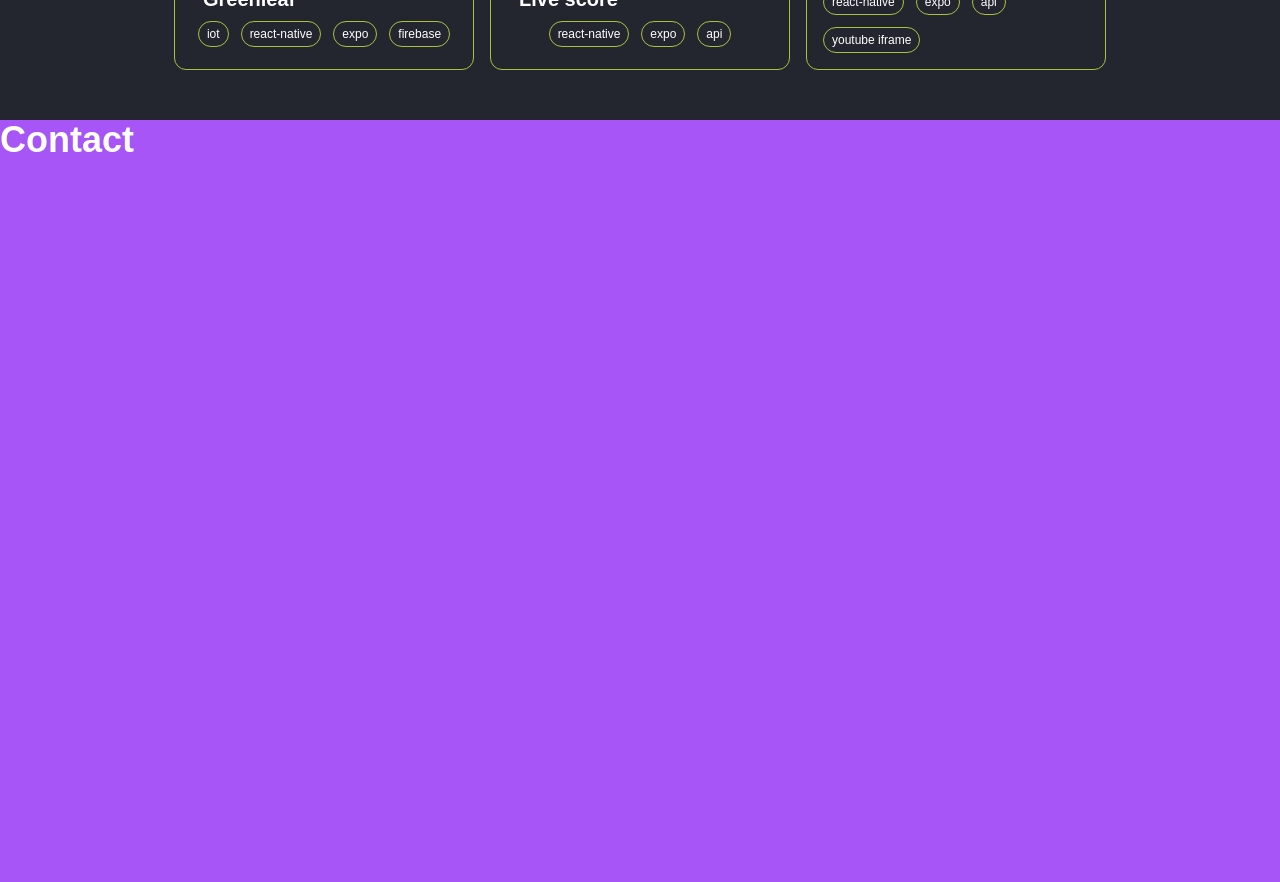
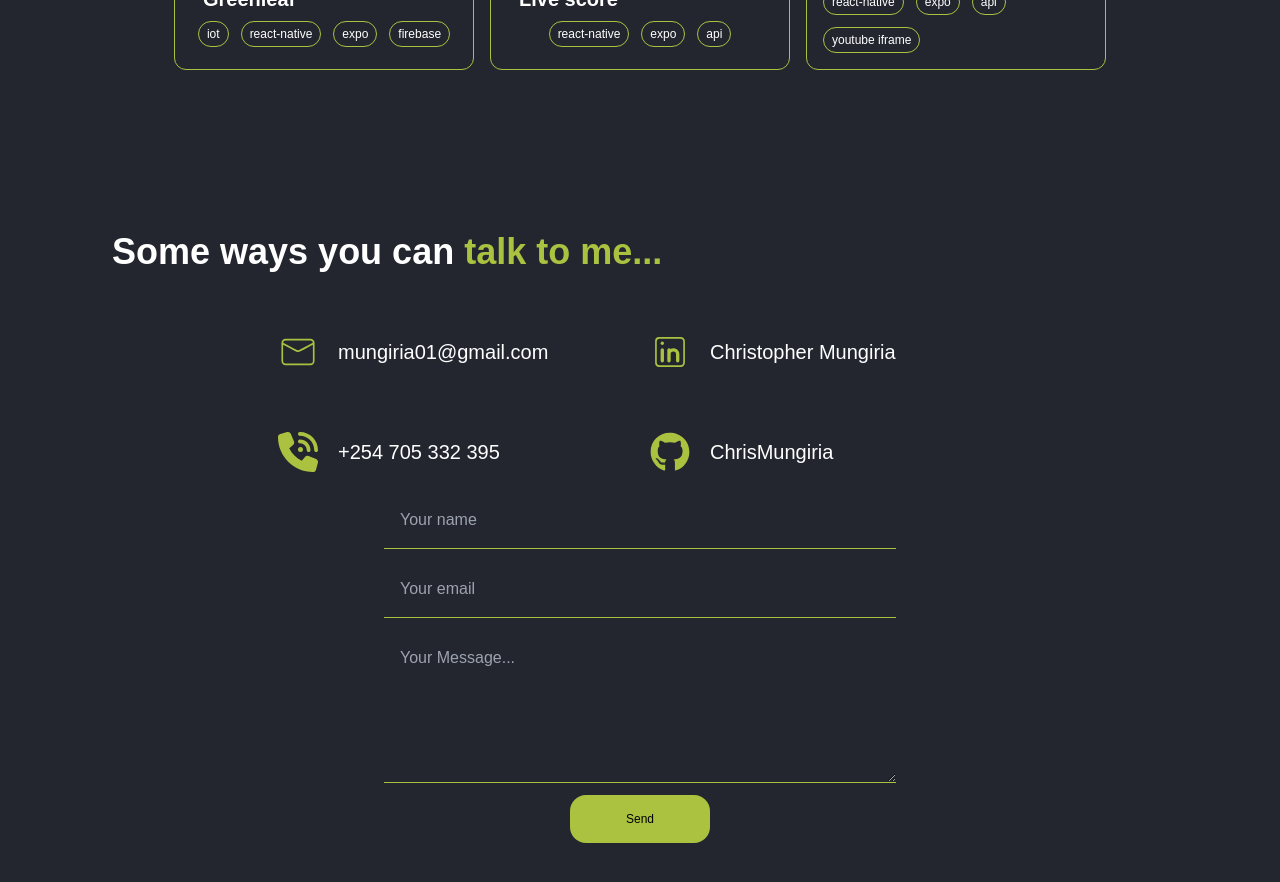
Before and after one commit to ChrisMungiria/react-portfolio, a React (Create React App) app: page / in a window 1280 px wide. Shown: the part 3080-3962 px from the top of the page. Built offline with nearby package versions, Linux system fonts and the light colour scheme.

Commit message:
feat: Added the contact page

```diff
--- a/src/pages/Contact.jsx
+++ b/src/pages/Contact.jsx
@@ -1,9 +1,61 @@
-import React from "react";
+import { CiMail, CiLinkedin } from "react-icons/ci";
+import { FaPhoneVolume } from "react-icons/fa6";
+import { FaGithub } from "react-icons/fa";
+import { HashLink as Link } from "react-router-hash-link";
 
 const Contact = () => {
   return (
-    <section className="w-screen h-screen bg-purple-500">
-      <h1 className="text-4xl font-bold text-white">Contact</h1>
+    <section className="w-screen h-screen p-28 bg-background">
+      <h1 className="text-4xl font-bold text-white">
+        Some ways you can <span className="text-Highlight">talk to me...</span>
+      </h1>
+      <div className="flex items-center justify-center gap-5 flex-wrap mt-10">
+        <Link
+          to="mailto:mungiria01@gmail.com"
+          className="w-1/3 h-20 flex items-center"
+        >
+          <CiMail size={40} className="text-Highlight" />
+          <p className="text-white text-xl ml-5">mungiria01@gmail.com</p>
+        </Link>
+        <Link
+          to="https://www.linkedin.com/in/christopher-mungiria/"
+          className="w-1/3 h-20 flex items-center"
+        >
+          <CiLinkedin size={40} className="text-Highlight" />
+          <p className="text-white text-xl ml-5">Christopher Mungiria</p>
+        </Link>
+        <Link to="tel:+254705332395" className="w-1/3 h-20 flex items-center">
+          <FaPhoneVolume size={40} className="text-Highlight" />
+          <p className="text-white text-xl ml-5">+254 705 332 395</p>
+        </Link>
+        <Link to="tel:+254705332395" className="w-1/3 h-20 flex items-center">
+          <FaGithub size={40} className="text-Highlight" />
+          <p className="text-white text-xl ml-5">ChrisMungiria</p>
+        </Link>
+      </div>
+      <div className="max-w-lg w-10/12 flex flex-col gap-3 mx-auto">
+        <input
+          type="text"
+          placeholder="Your name"
+          className="p-4 bg-transparent border-b border-Highlight focus:outline-none text-white"
+        />
+        <input
+          type="email"
+          placeholder="Your email"
+          className="p-4 bg-transparent border-b border-Highlight focus:outline-none text-white"
+        />
+        <textarea
+          placeholder="Your Message..."
+          className="p-4 h-fit bg-transparent border-b border-Highlight focus:outline-none text-white"
+          cols="30"
+          rows="5"
+        ></textarea>
+        <input
+          type="submit"
+          value="Send"
+          className="bg-Highlight w-fit px-14 py-4 rounded-2xl mx-auto text-xs"
+        />
+      </div>
     </section>
   );
 };
```
